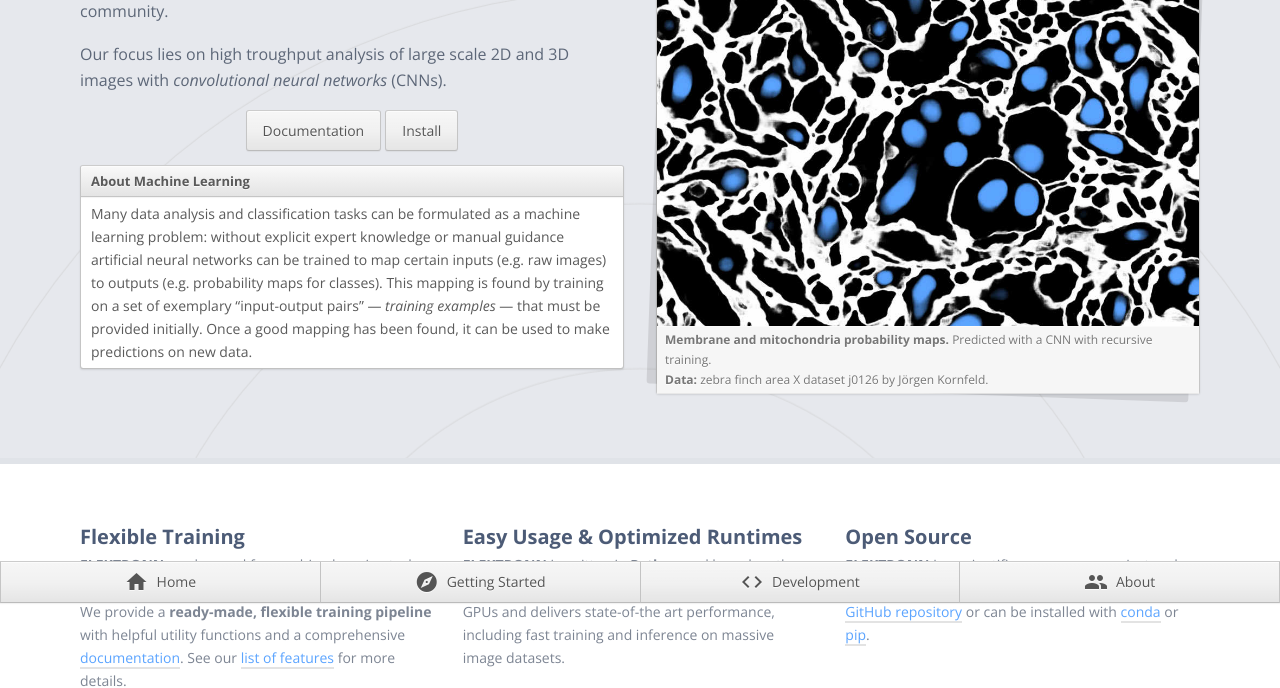
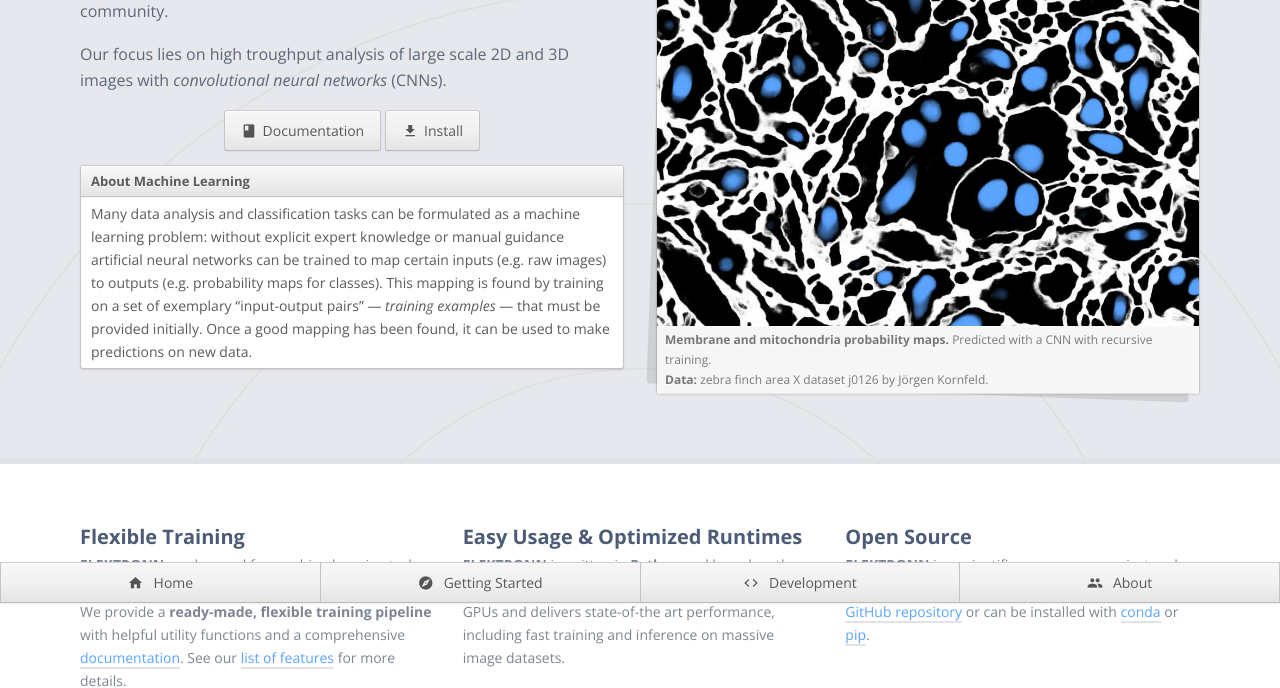
Before and after one commit to ELEKTRONN/elektronn.github.io, a Jekyll site: the page built from index.html, in a window 1280 px wide. Shown: the part 297-985 px from the top of the page. Built offline with Jekyll 4.4.1, drawn with Linux system fonts in a browser that asks for light colours.

Commit message:
add icons

```diff
--- a/_sass/entities/_button.scss
+++ b/_sass/entities/_button.scss
@@ -41,3 +41,9 @@ a.button:hover {
 	transition-property: none;
 	border-bottom: 1px solid #bbb;
 }
+
+.button .material-icons {
+	font-size: 1.6rem;
+	vertical-align: middle;
+	padding: 0 2px 2px 0;
+}
--- a/index.html
+++ b/index.html
@@ -23,8 +23,8 @@ layout: default
 
 
 					<ul class="--horizontal -text-center">
-						<li><a href="{{ site.documentation-url }}" class="button">Documentation</a></li>
-						<li><a href="{{ "getting-started/#Installation" | prepend: site.baseurl }}" class="button">Install</a></li>
+						<li><a href="{{ site.documentation-url }}" class="button"><i class="material-icons">book</i> Documentation</a></li>
+						<li><a href="{{ "getting-started/#Installation" | prepend: site.baseurl }}" class="button"><i class="material-icons">get_app</i> Install</a></li>
 					</ul>
 
 
@@ -37,14 +37,15 @@ layout: default
 
 				<div class="row__col">
 
+					<div class="shadow">
+						<div class="comparison-card">
+							<img class="comparison-card__image" src="{{ "images/combined.jpg" | prepend: site.baseurl }}" alt="Original Image">
 
-					<div class="comparison-card">
-						<img class="comparison-card__image" src="{{ "images/combined.jpg" | prepend: site.baseurl }}" alt="Original Image">
+							<div class="comparison-card__caption">
+								<p><strong>Membrane and mitochondria probability maps.</strong> Predicted with a CNN with recursive training.</p>
 
-						<div class="comparison-card__caption">
-							<p><strong>Membrane and mitochondria probability maps.</strong> Predicted with a CNN with recursive training.</p>
-
-							<p><strong>Data:</strong> zebra finch area X dataset j0126 by Jörgen Kornfeld.</p>
+								<p><strong>Data:</strong> zebra finch area X dataset j0126 by Jörgen Kornfeld.</p>
+							</div>
 						</div>
 					</div>
 				</div>
```
